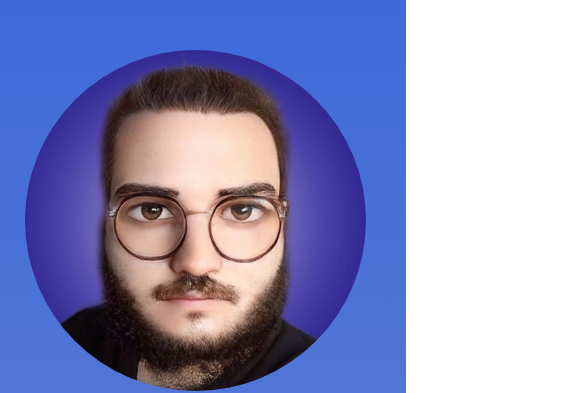
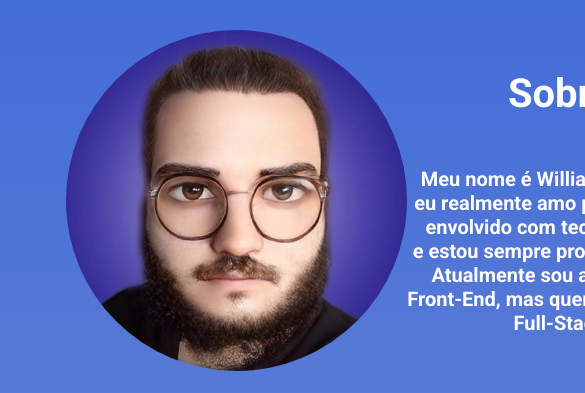
Before and after one commit to Cbolla/portfolio, a React (Create React App) app: page / in a window 390 px wide. Shown: the part 1309-1702 px from the top of the page, 585 px wide, since content can reach past the window. Built offline with nearby package versions, Linux system fonts and the light colour scheme.

Commit message:
Fix: Responsividade para celulares

```diff
--- a/src/features/home/index.css
+++ b/src/features/home/index.css
@@ -14,7 +14,8 @@
 
 body{
     background-image:linear-gradient(to bottom, #0542E1, #9EABCB);
-    width: 100%;
+    min-width: 100vh;
+    min-height: 100vh;
     font-family: 'Roboto', sans-serif;
     position: relative;
     padding-top:70px ;
@@ -64,7 +65,7 @@ header .title {
     width: 100%;
     height: 100vh;
     display: flex;
-    margin-top: 150px;
+    margin-top: 50px;
     justify-content: space-around;
     padding: 0px 50px;
 }
@@ -180,6 +181,7 @@ header .title {
         flex-direction: column;
         margin-bottom: 250px;
         align-items: center;
+        margin-top: -100px;
     }
     .section1 .section-left{
         width: 100%;
@@ -237,17 +239,20 @@ header .title {
 }
 
 @media (max-width: 851px){
+
     .section2 .side-right{
         font-size: 20px;
-        margin-left: 20px;
+        text-align: center;
     }
     .section2{
         display: flex;
-        flex-direction: column;
+        align-items: center;
+        flex-wrap: wrap;
         justify-content: center;
-        align-items: center;
         margin-bottom: 200px;
+        margin-left: auto;
     }
+
 }
 
 
```
